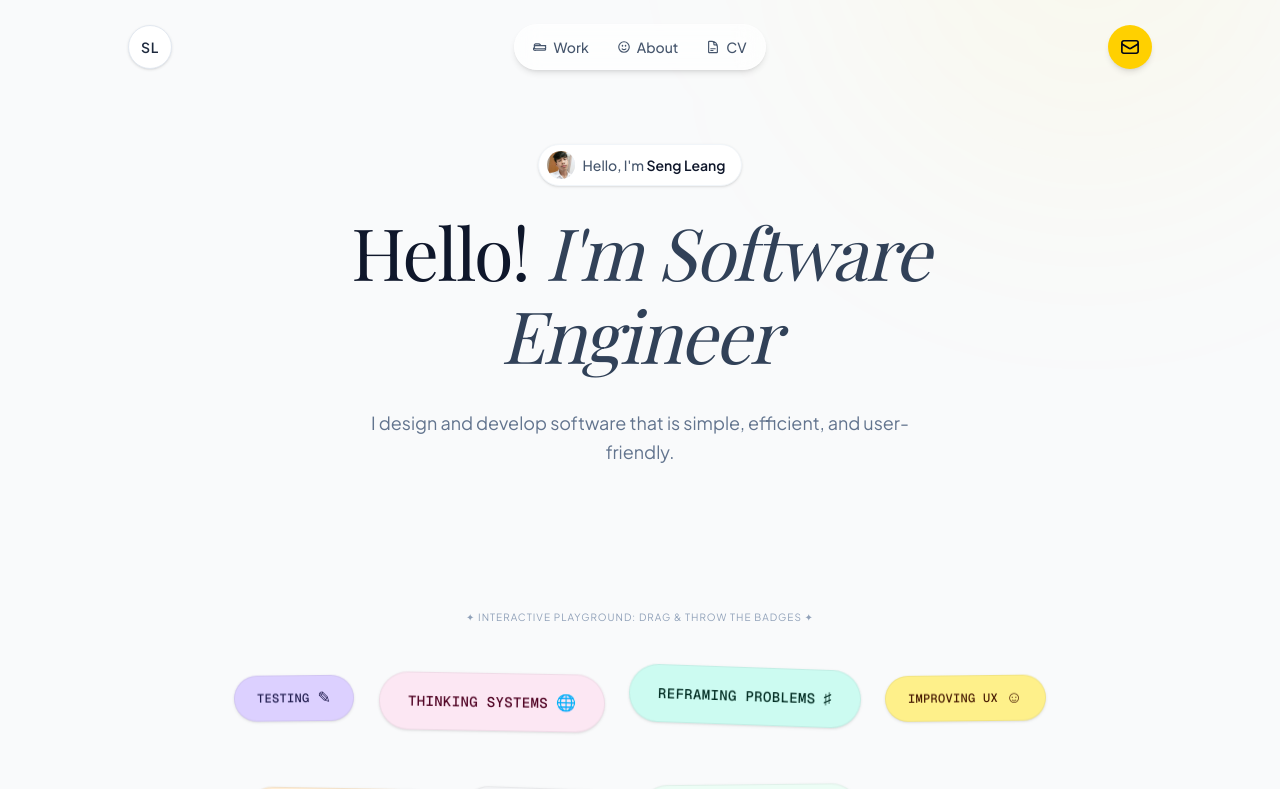
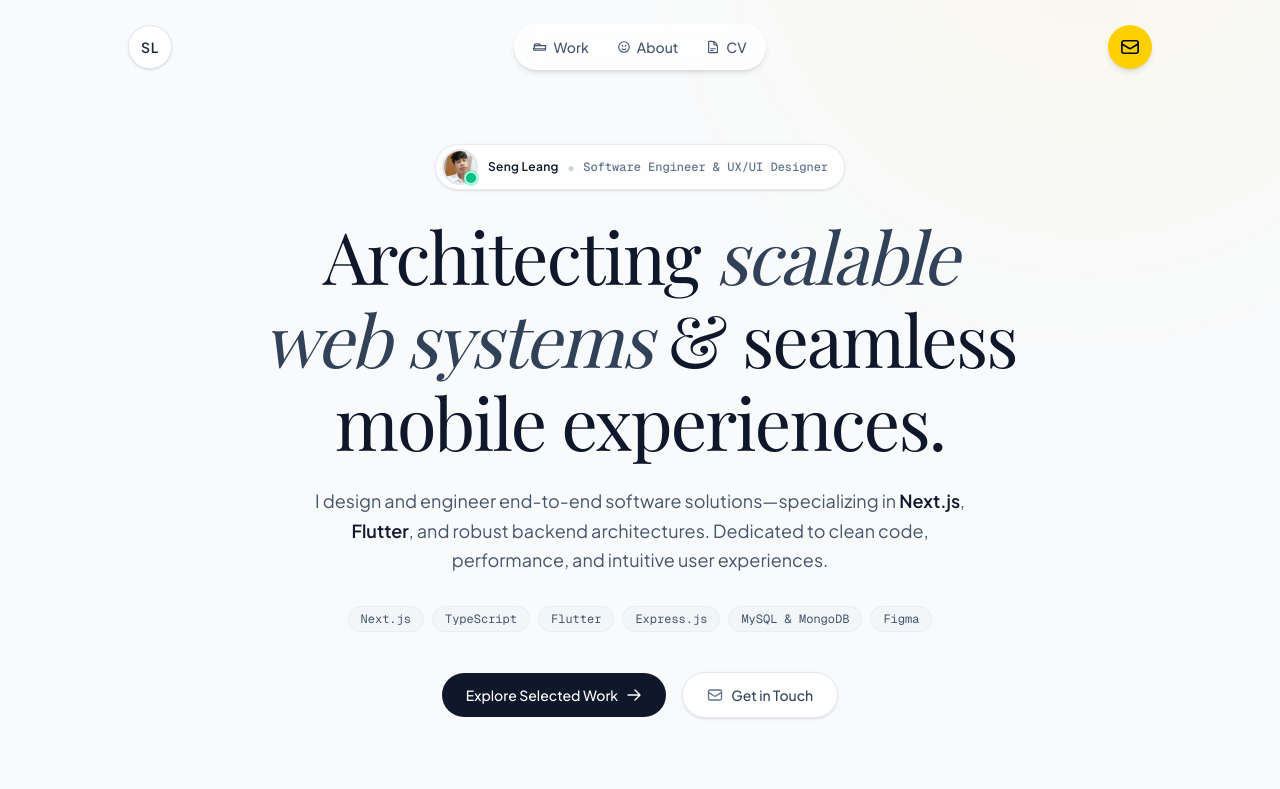
Before and after one commit to Sengleang99/sengleang, a Next.js app: page / in a window 1280 px wide. Shown: the top 789 px of the page. Built offline with nearby package versions, Linux system fonts and the light colour scheme; a web font is replaced by a local one.

Commit message:
feature: hero selection optimize

```diff
--- a/src/components/ui/Hero.tsx
+++ b/src/components/ui/Hero.tsx
@@ -2,104 +2,164 @@
 
 import { motion } from "framer-motion";
 import Image from "next/image";
-
 
 const containerVariants = {
   hidden: { opacity: 0 },
   visible: {
     opacity: 1,
     transition: {
-      staggerChildren: 0.15,
-      delayChildren: 0.1,
+      staggerChildren: 0.12,
+      delayChildren: 0.08,
     },
   },
 };
 
 const childVariants = {
-  hidden: { opacity: 0, y: 25 },
+  hidden: { opacity: 0, y: 20 },
   visible: {
     opacity: 1,
     y: 0,
     transition: {
-      duration: 0.8,
-      ease: [0.16, 1, 0.3, 1] as const, // Custom smooth cubic bezier
+      duration: 0.7,
+      ease: [0.16, 1, 0.3, 1] as const,
     },
   },
 };
 
 export default function Hero() {
+  const scrollTo = (id: string) => {
+    const el = document.getElementById(id);
+    if (el) {
+      el.scrollIntoView({ behavior: "smooth" });
+    }
+  };
+
   return (
     <motion.section
       id="hero"
       variants={containerVariants}
       initial="hidden"
       animate="visible"
-      className="flex flex-col items-center justify-center text-center px-4 pt-28 pb-12 md:pt-36 md:pb-16 max-w-4xl mx-auto"
+      className="flex flex-col items-center justify-center text-center px-4 pt-28 pb-12 md:pt-36 md:pb-20 max-w-4xl mx-auto relative z-10"
     >
-      {/* Mini Profile Info */}
+      {/* Professional Profile Status Badge */}
       <motion.div
         variants={childVariants}
-        className="flex items-center gap-2 mb-6 bg-white dark:bg-slate-900 border border-slate-100 dark:border-slate-800/80 rounded-full pl-2 pr-4 py-1.5 shadow-sm"
+        className="flex items-center gap-3 mb-6 bg-white/80 dark:bg-slate-900/80 border border-slate-200/80 dark:border-slate-800 backdrop-blur-md rounded-full pl-2 pr-4 py-1.5 shadow-sm hover:border-slate-300 dark:hover:border-slate-700 transition-all duration-300 group"
       >
-        {/* Profile Avatar / Image */}
-        <div className="relative h-7 w-7 rounded-full overflow-hidden bg-slate-100 flex items-center justify-center shadow-inner">
+        {/* Profile Avatar with Status Pulse */}
+        <div className="relative">
+          <div className="relative h-8 w-8 rounded-full overflow-hidden bg-slate-100 dark:bg-slate-800 ring-2 ring-slate-900/10 dark:ring-white/10 shadow-inner">
             <Image
               src="/images/photo_2024-09-03_23-25-36.jpg"
               alt="Seng Leang"
-            width={28}
-            height={28}
-            className="h-full w-full object-cover"
+              width={32}
+              height={32}
+              className="h-full w-full object-cover group-hover:scale-105 transition-transform duration-300"
               priority
             />
           </div>
-        <span className="text-xs md:text-sm font-medium text-slate-600 dark:text-slate-300">
-          Hello, I&apos;m <span className="font-semibold text-slate-900 dark:text-white">Seng Leang</span>
+          {/* Active Status Indicator */}
+          <span className="absolute bottom-0 right-0 h-2.5 w-2.5 rounded-full bg-emerald-500 ring-2 ring-white dark:ring-slate-900">
+            <span className="absolute inset-0 rounded-full bg-emerald-400 animate-ping opacity-75" />
           </span>
+        </div>
+
+        <div className="flex flex-col text-left sm:flex-row sm:items-center sm:gap-2">
+          <span className="text-xs font-semibold text-slate-900 dark:text-white tracking-wide">
+            Seng Leang
+          </span>
+          <span className="hidden sm:inline text-slate-300 dark:text-slate-700">•</span>
+          <span className="text-[11px] sm:text-xs font-mono font-medium text-slate-500 dark:text-slate-400">
+            Software Engineer & UX/UI Designer
+          </span>
+        </div>
       </motion.div>
 
-      {/* Hero Headline */}
-      {/* <motion.h1
-        variants={childVariants}
-        className="font-serif text-4xl sm:text-5xl md:text-6xl lg:text-7xl font-normal leading-[1.15] text-slate-900 dark:text-white tracking-tight max-w-3xl mb-8"
-      >
-        I build software that{" "}
-        <span className="italic font-light text-slate-700 dark:text-slate-300">
-          feels
-        </span>{" "}
-        simple, even when it&apos;s not.
-      </motion.h1> */}
+      {/* Hero Headline - Articulate, Authoritative, Professional */}
       <motion.h1
         variants={childVariants}
-        className="font-serif text-4xl sm:text-5xl md:text-6xl lg:text-7xl font-normal leading-[1.15] text-slate-900 dark:text-white tracking-tight max-w-3xl mb-8"
+        className="font-serif text-4xl sm:text-5xl md:text-6xl lg:text-7xl font-normal leading-[1.15] text-slate-900 dark:text-white tracking-tight max-w-3xl mb-6"
       >
-        Hello!{" "}
+        Architecting{" "}
         <span className="italic font-light text-slate-700 dark:text-slate-300">
-          I&apos;m Software Engineer
+          scalable web systems
         </span>{" "}
-
+        & seamless mobile experiences.
       </motion.h1>
 
-      {/* Hero Subtitle */}
-      {/* <motion.p
-        variants={childVariants}
-        className="text-sm sm:text-base md:text-lg text-slate-500 dark:text-slate-400 max-w-xl font-normal leading-relaxed"
-      >
-        Currently developing{" "}
-        <span className="font-semibold text-slate-800 dark:text-slate-200">
-          scalable full-stack applications
-        </span>{" "}
-        and a multi-service{" "}
-        <span className="font-semibold text-slate-800 dark:text-slate-200">
-          performance design system
-        </span>
-        .
-      </motion.p> */}
+      {/* Hero Subtitle / Description - High Technical Knowledge */}
       <motion.p
         variants={childVariants}
-        className="text-sm sm:text-base md:text-lg text-slate-500 dark:text-slate-400 max-w-xl font-normal leading-relaxed"
+        className="text-base sm:text-lg text-slate-600 dark:text-slate-300 max-w-2xl font-normal leading-relaxed mb-8"
       >
-        I design and develop software that is simple, efficient, and user-friendly.
+        I design and engineer end-to-end software solutions—specializing in{" "}
+        <span className="font-semibold text-slate-900 dark:text-white">
+          Next.js
+        </span>
+        ,{" "}
+        <span className="font-semibold text-slate-900 dark:text-white">
+          Flutter
+        </span>
+        , and robust backend architectures. Dedicated to clean code, performance, and intuitive user experiences.
       </motion.p>
+
+      {/* Tech Knowledge Pills */}
+      <motion.div
+        variants={childVariants}
+        className="flex flex-wrap items-center justify-center gap-2 mb-10 text-xs font-mono"
+      >
+        {["Next.js", "TypeScript", "Flutter", "Express.js", "MySQL & MongoDB", "Figma"].map((tech) => (
+          <span
+            key={tech}
+            className="px-3 py-1 rounded-full bg-slate-100/80 dark:bg-slate-800/60 text-slate-600 dark:text-slate-300 border border-slate-200/60 dark:border-slate-700/60 transition-colors hover:border-slate-400 dark:hover:border-slate-500"
+          >
+            {tech}
+          </span>
+        ))}
+      </motion.div>
+
+      {/* Interactive Action Buttons (CTAs) */}
+      <motion.div
+        variants={childVariants}
+        className="flex flex-wrap items-center justify-center gap-4"
+      >
+        <button
+          onClick={() => scrollTo("work")}
+          className="group flex items-center gap-2 px-6 py-3 rounded-full bg-slate-900 text-white dark:bg-white dark:text-slate-900 font-medium text-sm transition-all duration-300 hover:shadow-lg hover:shadow-slate-900/10 dark:hover:shadow-white/10 hover:-translate-y-0.5 cursor-pointer"
+        >
+          <span>Explore Selected Work</span>
+          <svg
+            className="w-4 h-4 group-hover:translate-x-0.5 transition-transform"
+            fill="none"
+            stroke="currentColor"
+            strokeWidth="2"
+            viewBox="0 0 24 24"
+          >
+            <path strokeLinecap="round" strokeLinejoin="round" d="M13.5 4.5L21 12m0 0l-7.5 7.5M21 12H3" />
+          </svg>
+        </button>
+
+        <button
+          onClick={() => scrollTo("contact")}
+          className="flex items-center gap-2 px-6 py-3 rounded-full bg-white dark:bg-slate-900 text-slate-700 dark:text-slate-200 border border-slate-200 dark:border-slate-800 font-medium text-sm transition-all duration-300 hover:bg-slate-50 dark:hover:bg-slate-800/80 hover:-translate-y-0.5 shadow-sm cursor-pointer"
+        >
+          <svg
+            className="w-4 h-4 text-slate-500"
+            fill="none"
+            stroke="currentColor"
+            strokeWidth="2"
+            viewBox="0 0 24 24"
+          >
+            <path
+              strokeLinecap="round"
+              strokeLinejoin="round"
+              d="M21.75 6.75v10.5a2.25 2.25 0 01-2.25 2.25h-15a2.25 2.25 0 01-2.25-2.25V6.75m19.5 0A2.25 2.25 0 0019.5 4.5h-15a2.25 2.25 0 00-2.25 2.25m19.5 0v.243a2.25 2.25 0 01-1.07 1.916l-7.5 4.615a2.25 2.25 0 01-2.36 0L3.32 8.91a2.25 2.25 0 01-1.07-1.916V6.75"
+            />
+          </svg>
+          <span>Get in Touch</span>
+        </button>
+      </motion.div>
     </motion.section>
   );
 }
```
Lines whose indentation alone changed are shown as unchanged.
